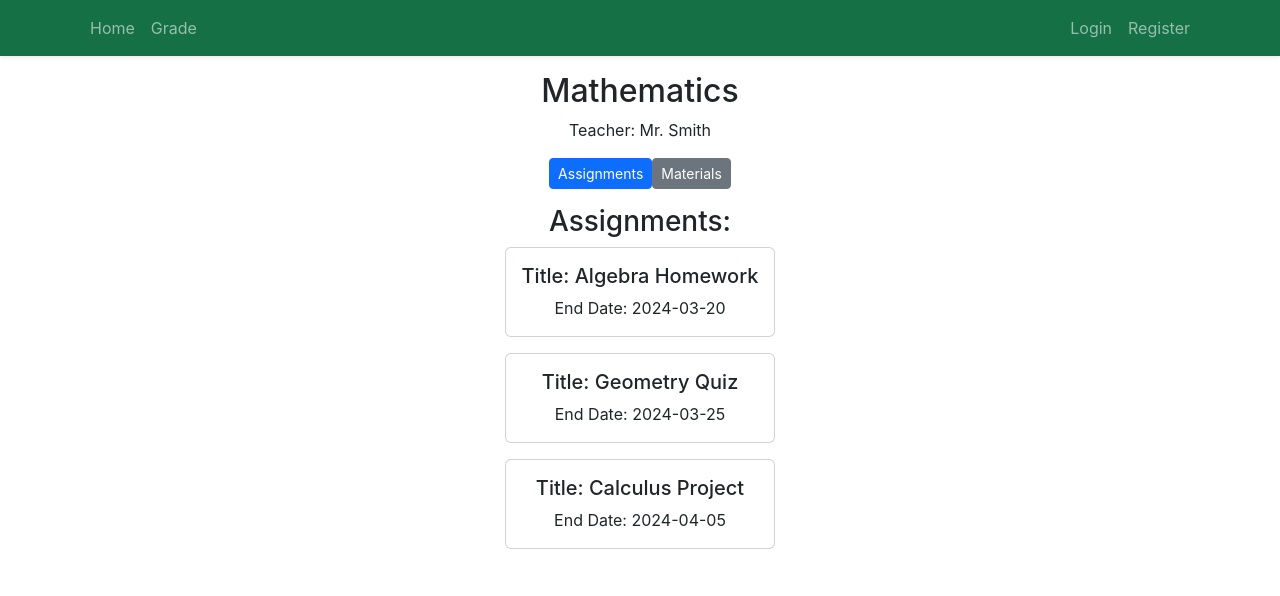
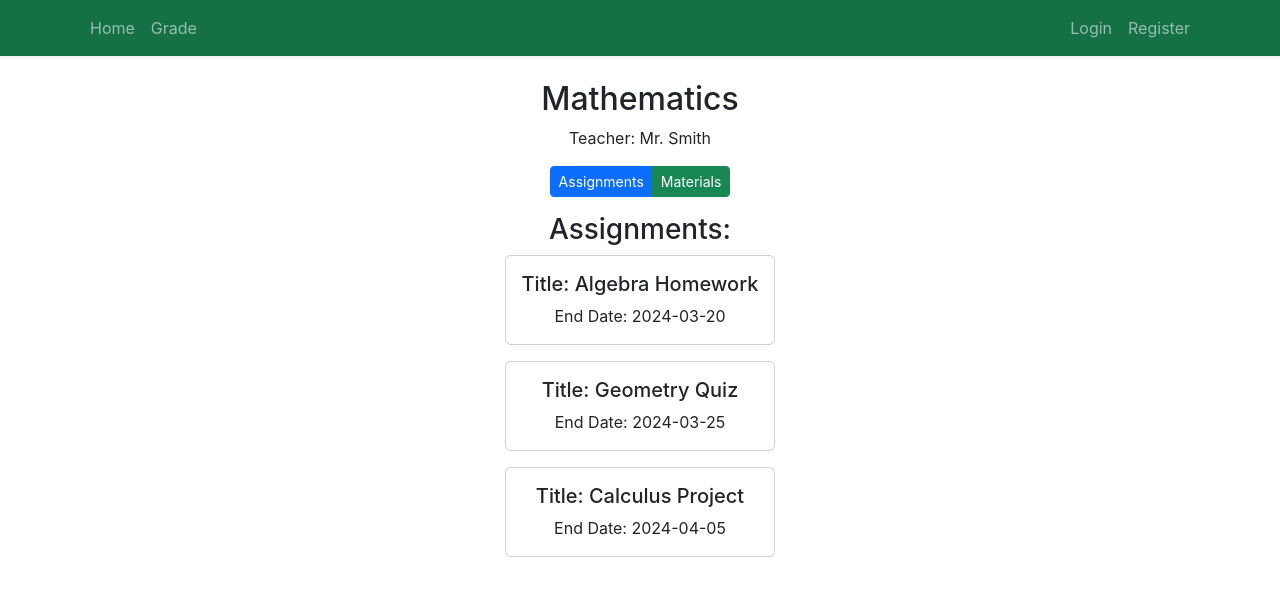
Before and after one commit to ChrisY60/HT2024, a React (Create React App) app in the folder frontend/htx/: page /subject in a window 1280 px wide. Shown: the top 596 px of the page. Built offline with nearby package versions, Linux system fonts and the light colour scheme.

Commit message:
Improved the UI

```diff
--- a/frontend/htx/src/App.css
+++ b/frontend/htx/src/App.css
@@ -41,3 +41,7 @@
   background-color: #DCF2B0;
   color: black/* Lighter color on hover */
 }
+
+body {
+    margin-top: 10vh;
+}
--- a/frontend/htx/src/components/Main.jsx
+++ b/frontend/htx/src/components/Main.jsx
@@ -1,29 +1,30 @@
 import React from 'react';
+import { Link } from 'react-router-dom';
 
 const Main = () => {
     const subjects = [
         {
             title: 'Mathematics',
             description: 'Explore the world of numbers and equations.',
-            image: 'math.jpg',
+            imageURL: 'https://d3nl1jd9up78ug.cloudfront.net/wages/how-to-become-a-mathematician-484-detail.jpg',
             link: '/subject'
         },
         {
             title: 'Science',
             description: 'Discover the wonders of the natural world.',
-            image: 'science.jpg',
+            imageURL: 'https://d3nl1jd9up78ug.cloudfront.net/wages/how-to-become-a-mathematician-484-detail.jpg',
             link: '/subject'
         },
         {
             title: 'History',
             description: 'Journey through the past and learn about our ancestors.',
-            image: 'history.jpg',
+            imageURL: 'https://d3nl1jd9up78ug.cloudfront.net/wages/how-to-become-a-mathematician-484-detail.jpg',
             link: '/subject'
         },
         {
             title: 'Literature',
             description: 'Dive into the realm of words and stories.',
-            image: 'literature.jpg',
+            imageURL: 'https://d3nl1jd9up78ug.cloudfront.net/wages/how-to-become-a-mathematician-484-detail.jpg',
             link: '/subjectx'
         }
     ];
@@ -34,13 +35,13 @@ const Main = () => {
             <div className="row">
                 {subjects.map((subject, index) => (
                     <div key={index} className="col-lg-6 mb-4">
-                        <div className="card">
-                            <div className="card-body">
+                        <Link to={subject.link} className="card d-flex flex-column justify-content-center align-items-center" style={{ height: '20vh', width: '40vw', overflow: 'hidden', paddingRight: 0, paddingLeft: 0, textDecoration: 'none' }}>
+                            <img src={subject.imageURL} className="card-img-top" alt={subject.title} style={{ height: '50%', objectFit: 'cover' }} />
+                            <div className="card-body text-center">
                                 <h5 className="card-title">{subject.title}</h5>
                                 <p className="card-text">{subject.description}</p>
-                                <a href={subject.link} className="btn btn-success">Explore {subject.title}</a>
                             </div>
-                        </div>
+                        </Link>
                     </div>
                 ))}
             </div>
--- a/frontend/htx/src/components/Subject.jsx
+++ b/frontend/htx/src/components/Subject.jsx
@@ -23,28 +23,29 @@ const Subject = () => {
     };
 
     return (
-        <div className="subject text-center"> {/* Center align all content */}
-            <br /><br /><br />
+        <div className="subject text-center">
             <h2>{subjectData.name}</h2>
             <p>Teacher: {subjectData.teacher}</p>
             <div className="mb-3 d-flex justify-content-center">
+                <div className="btn-group" role="group">
                     <button
-                    className={`btn btn-sm mr-2 ${displayAssignments ? 'btn-primary' : 'btn-secondary'}`}
+                        className={`btn btn-sm ${displayAssignments ? 'btn-primary' : 'btn-success'}`}
                         onClick={handleToggle}
                     >
                         Assignments
                     </button>
                     <button
-                    className={`btn btn-sm ${displayAssignments ? 'btn-secondary' : 'btn-primary'}`}
+                        className={`btn btn-sm ${displayAssignments ? 'btn-success' : 'btn-primary'}`}
                         onClick={handleToggle}
                     >
                         Materials
                     </button>
                 </div>
+            </div>
             {displayAssignments ? (
                 <div>
                     <h3>Assignments:</h3>
-                    <div className="d-flex justify-content-center"> {/* Center assignments horizontally */}
+                    <div className="d-flex justify-content-center">
                         <div className="card-deck">
                             {subjectData.assignments.map((assignment, index) => (
                                 <div className="card mb-3" key={index}>
@@ -60,7 +61,7 @@ const Subject = () => {
             ) : (
                 <div>
                     <h3>Materials:</h3>
-                    <div className="d-flex justify-content-center"> {/* Center materials horizontally */}
+                    <div className="d-flex justify-content-center">
                         <div className="card-deck">
                             {subjectData.materials.map((material, index) => (
                                 <div className="card mb-3" key={index}>
```
Lines whose indentation alone changed are shown as unchanged.
